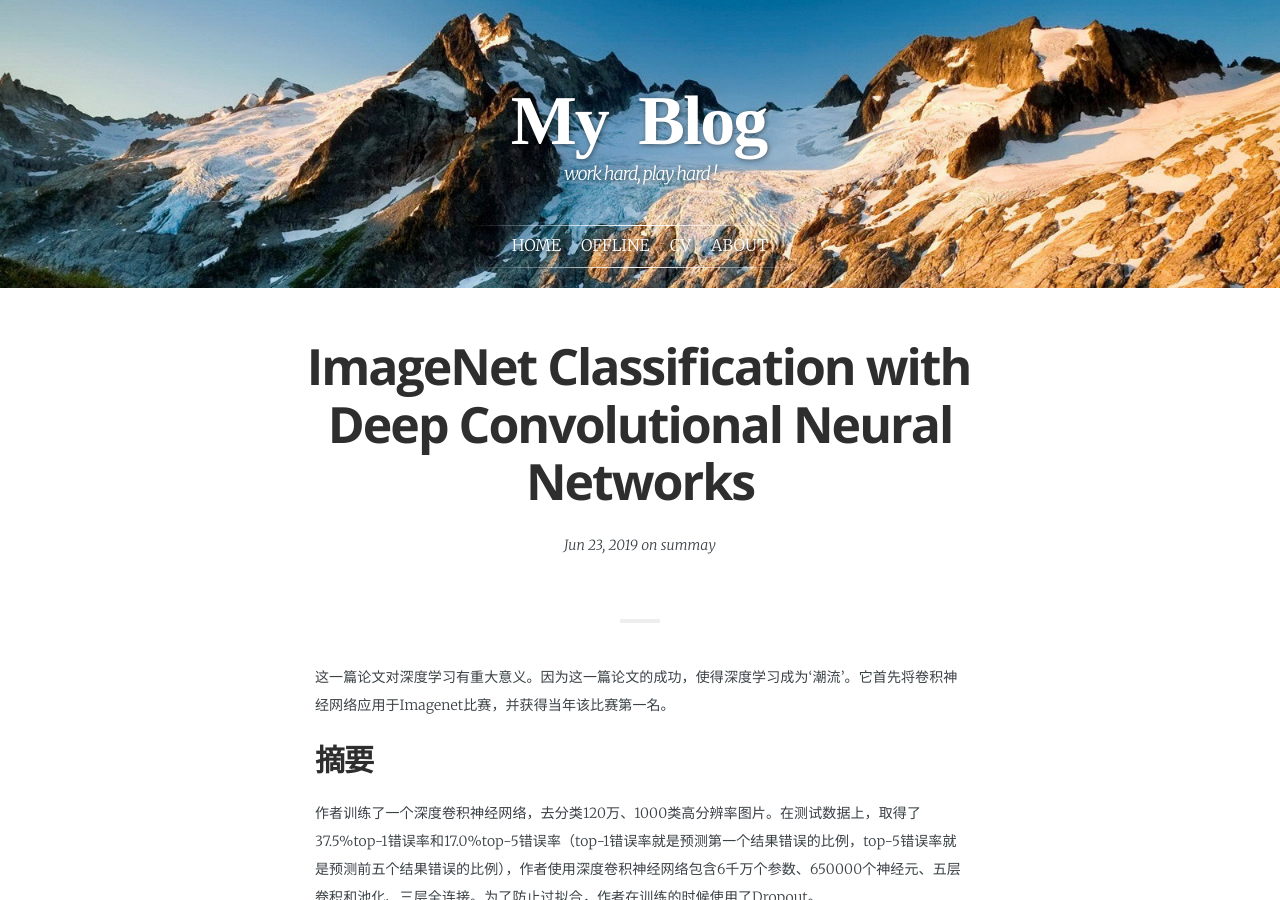
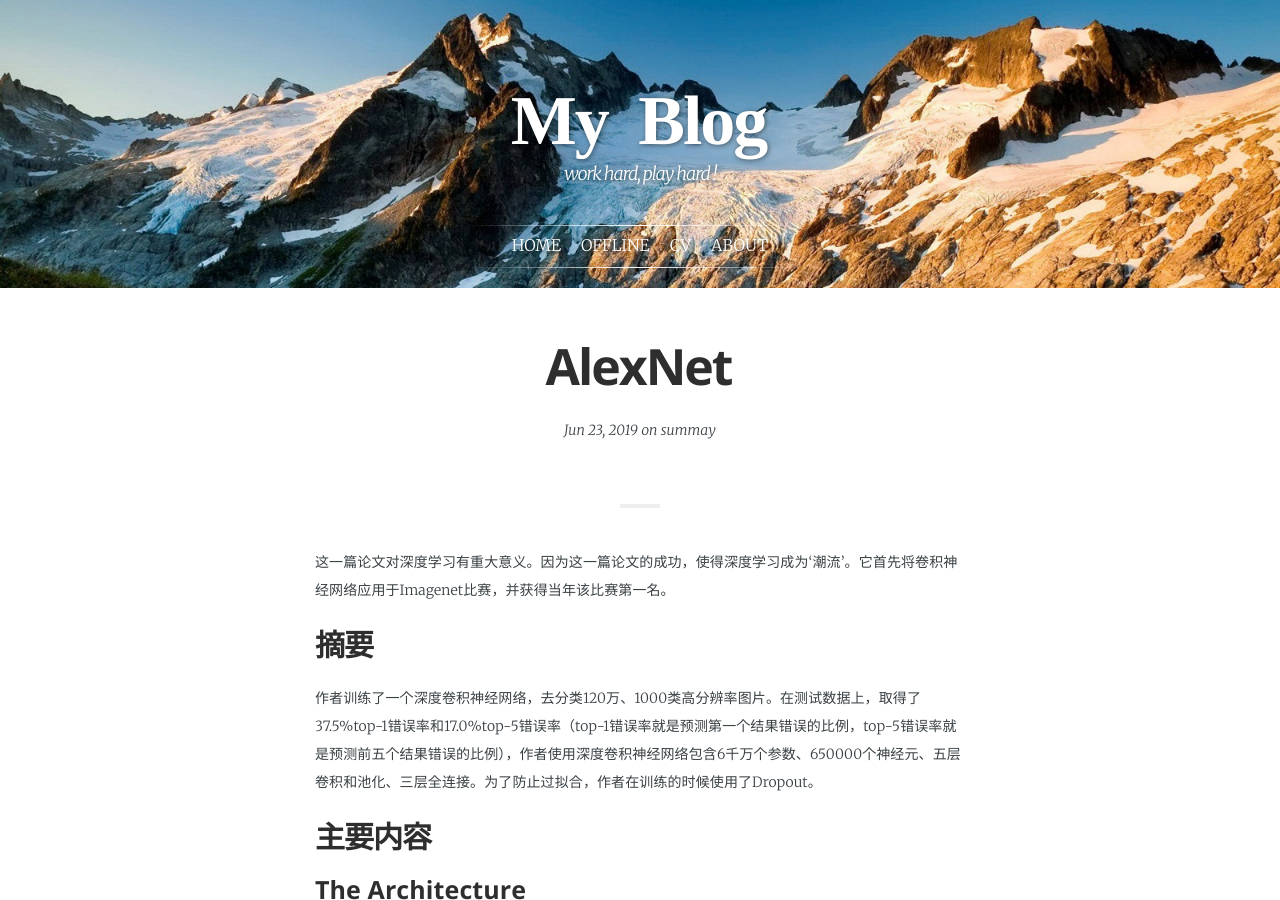
Before and after one commit to kleinzcy/kleinzcy.github.io, a Jekyll site: the page built from _posts/2019-06-23-alexnet.md, in a window 1280 px wide and 900 px high. Built offline with Jekyll 4.4.1, drawn with Linux system fonts in a browser that asks for light colours; some web fonts are replaced; formulas are drawn with MathJax 3.

Commit message:
Update 2019-06-23-alexnet.md

```diff
--- a/_posts/2019-06-23-alexnet.md
+++ b/_posts/2019-06-23-alexnet.md
@@ -1,5 +1,5 @@
 ---
-title: ImageNet Classification with Deep Convolutional Neural Networks
+title: AlexNet
 layout: post
 categories: Paper
 tags: summay
@@ -61,6 +61,8 @@ math: 'true'
   ![]({{ "/media/img/AlexNet-Data-Augmentation-Random-Crops.jpg#left" | absolute_url }})
   ![]({{ "/media/img/AlexNet-Data-Augmentation-Mirror-Image.jpg#right" | absolute_url }})
 
+
+
   第二种形式的数据增强是图像色彩强度变换，对于ImageNet中的图像，将每一个像素点视作三维向量，使用PCA提取主成分，然后得到一个3\*3的协方差矩阵和$$[p_1,p_2,p_3]$$为特征向量和特征值$$(\lambda _1,\lambda _2,\lambda _3)$$，然后对图片的每一个像素$$I_{xy}=[I_{xy}^R,I_{xy}^G,I_{xy}^B]$$,加一个随机扰动$$[p_1,p_2,p_3][\alpha _1 \lambda _1,\alpha _2 \lambda _2,\alpha _3 \lambda _3]$$，其中$$\alpha$$为(0,0.1)的正太分布,这样处理使错误率下降1%。这一点我不是很明白，我不知道PCA处理后的结果是什么，怎样得到协方差矩阵？你可以参看[key-deep-learning-architectures-alexnet](https://medium.com/@pechyonkin/key-deep-learning-architectures-alexnet-30bf607595f1),理解一下。
 
 **Dropout**
```
